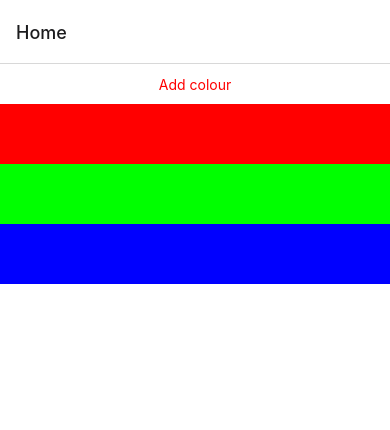
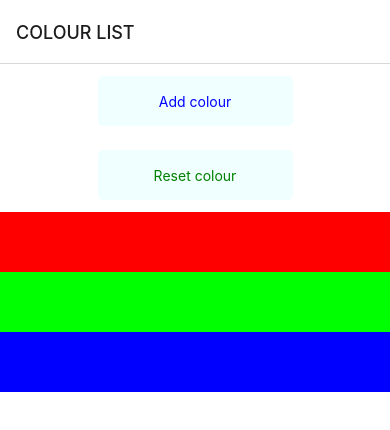
Before and after one commit to leandreal/pcmob3-1, a React Native app: screen / in a window 390 px wide. Shown: the top 430 px of the page. Built offline with nearby package versions, Linux system fonts and the light colour scheme.

Commit message:
Add styling to Buttons

```diff
--- a/App.js
+++ b/App.js
@@ -3,7 +3,6 @@ import { FlatList, StyleSheet, View, TouchableOpacity, Text } from "react-native
 import { createStackNavigator } from "@react-navigation/stack";
 import { NavigationContainer } from "@react-navigation/native";
 import BlockRGB from "./components/BlockRGB";
-
 
 
 function HomeScreen() {
@@ -18,6 +17,7 @@ function renderItem ({item}) {
     return <BlockRGB red={item.red} green={item.green} blue={item.blue} />;
   }
 
+
 function addColor() {
     setColorArray([
       ...colorArray,
@@ -30,14 +30,28 @@ function addColor() {
     ]);
   }
 
+
+function resetColor() {
+    setColorArray([]);
+  }
+
   return (
     <View style={styles.container}>
+
       <TouchableOpacity
-        style={{ height: 40, justifyContent: "center" }}
+        style={styles.addButton}
         onPress={addColor}
         >
 
-        <Text style={{ color: "red" }}>Add colour</Text>
+        <Text style={{ color: "blue" }}>Add colour</Text>
+      </TouchableOpacity>
+
+      <TouchableOpacity
+        style={styles.resetButton}
+        onPress={resetColor}
+        >
+
+        <Text style={{ color: "green" }}>Reset colour</Text>
       </TouchableOpacity>
 
 
@@ -57,7 +71,7 @@ export default function App() {
  return (
    <NavigationContainer>
      <Stack.Navigator>
-       <Stack.Screen name="Home" component={HomeScreen} />
+       <Stack.Screen name="COLOUR LIST" component={HomeScreen} />
      </Stack.Navigator>
    </NavigationContainer>
  );
@@ -70,4 +84,33 @@ const styles = StyleSheet.create({
    alignItems: "center",
    justifyContent: "center",
  },
+
+ addButton: {
+
+  height: 50,
+  width: "50%",
+  alignItems: "center",
+  justifyContent: "center",
+  padding: 5,
+  margin: 12,
+  borderRadius: 5,
+  justifyContent: "center",
+  backgroundColor: "azure",
+  borderWidth: "3",
+},
+
+resetButton: {
+
+  height: 50,
+  width: "50%",
+  alignItems: "center",
+  justifyContent: "center",
+  padding: 5,
+  margin: 12,
+  borderRadius: 5,
+  justifyContent: "center",
+  backgroundColor: "azure",
+  borderWidth: "3",
+},
+
 });
```
